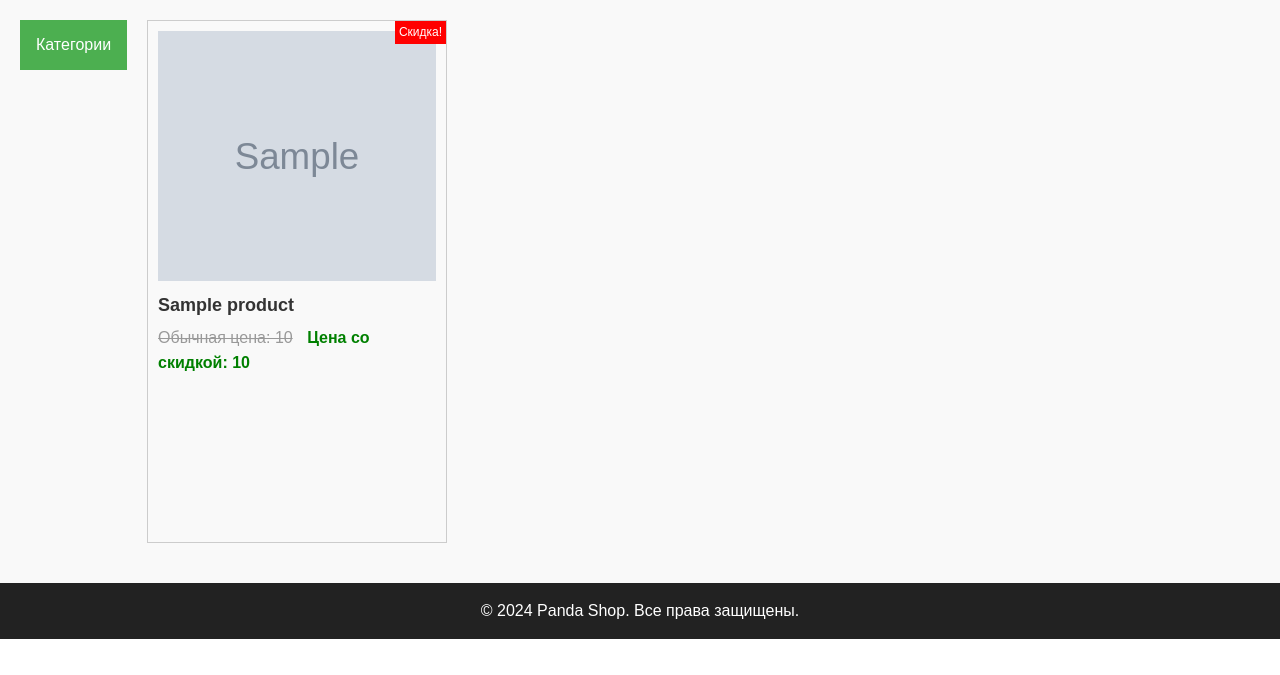
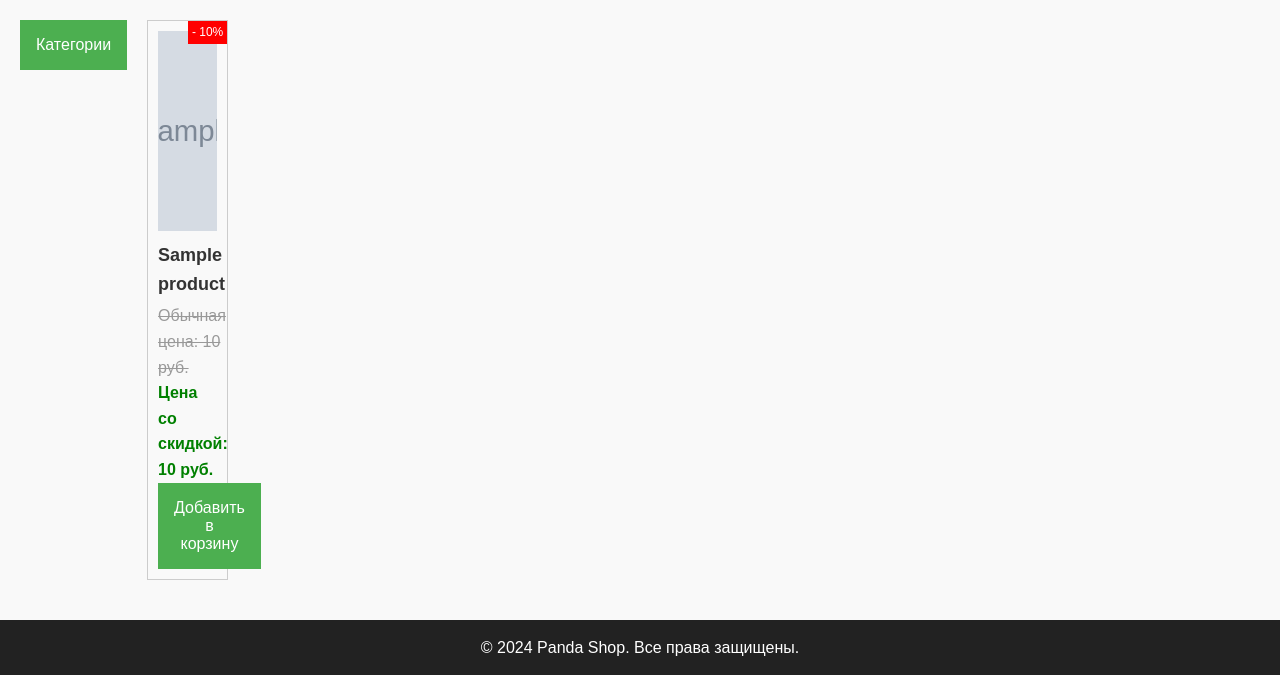
Before and after one commit to 0101Programmer/fastApiShop, a FastAPI app: template templates/catalog_page.html in a window 1280 px wide. Shown: the part 161-836 px from the top of the page. Before the commit the page ends 800 px from the top, so only its background shows below. Run offline with FastAPI, Linux system fonts and the light colour scheme; the template is opened without the code that fills it: most values are stand-ins (such as "Sample title", 1, 10 or a date in 2020); grey boxes marked "Sample" are stand-in pictures.

Commit message:
Отредактирована стилизация карточек

```diff
--- a/static/styles_css/product_card_style_v2.css
+++ b/static/styles_css/product_card_style_v2.css
@@ -1,5 +1,11 @@
+.product-list {
+    display: flex;
+    flex-wrap: wrap;
+    gap: 20px;
+}
+
 .product-card {
-    width: 300px;
+    width: calc((100% / 3) - 15px);
     border: 1px solid #ccc;
     padding: 10px;
     margin-bottom: 20px;
@@ -9,7 +15,7 @@
 }
 
 .product-image {
-    height: 250px;
+    height: 200px;
     overflow: hidden;
 }
 
--- a/templates/catalog_page.html
+++ b/templates/catalog_page.html
@@ -44,24 +44,44 @@
 </div>
 {% endif %}
 
+<div class="product-list">
     {% for product in all_products %}
     <div class="product-card">
         <div class="product-image">
+            {% if user_id %}
+            <a href="/product_details/{{ session_id }}/{{ user_id }}/{{ product.id }}/">
                 <img src="{{ product.img_path }}" alt="Фотография товара">
+            </a>
+            {% else %}
+            <a href="/product_details/{{ product.id }}/">
+                <img src="{{ product.img_path }}" alt="Фотография товара">
+            </a>
+            {% endif %}
         </div>
         <div class="product-info">
             <h3 class="product-name">{{ product.name }}</h3>
             {% if not product.price_with_discount() %}
-        <p class="price">Цена: {{ product.price }}</p>
+            <p class="price">Цена: {{ product.price }} руб.</p>
             {% else %}
-        <span class="discount-tag">Скидка!</span>
+            <span class="discount-tag">- {{ product.discount }}%</span>
             <p class="price">
-            <span class="old-price">Обычная цена: {{ product.price }}</span>
-            <span class="new-price">Цена со скидкой: {{ product.price_with_discount() }}</span>
+                <span class="old-price">Обычная цена: {{ product.price }} руб.</span>
+                <br>
+                <span class="new-price">Цена со скидкой: {{ product.price_with_discount() }} руб.</span>
             </p>
+            {% endif %}
+            {% if user_id %}
+            <form action="/add_to_cart/{{ session_id }}/{{ user_id }}/{{ product.id }}" method="post">
+                <button type="submit" value="1" class="dropbtn">Добавить в корзину</button>
+            </form>
+            {% else %}
+            <form action="/reg_and_auth_page" method="get">
+                <button type="submit" class="dropbtn">Добавить в корзину</button>
+            </form>
             {% endif %}
         </div>
     </div>
     {% endfor %}
+</div>
 
 {% endblock %}
```
Lines whose indentation alone changed are shown as unchanged.
